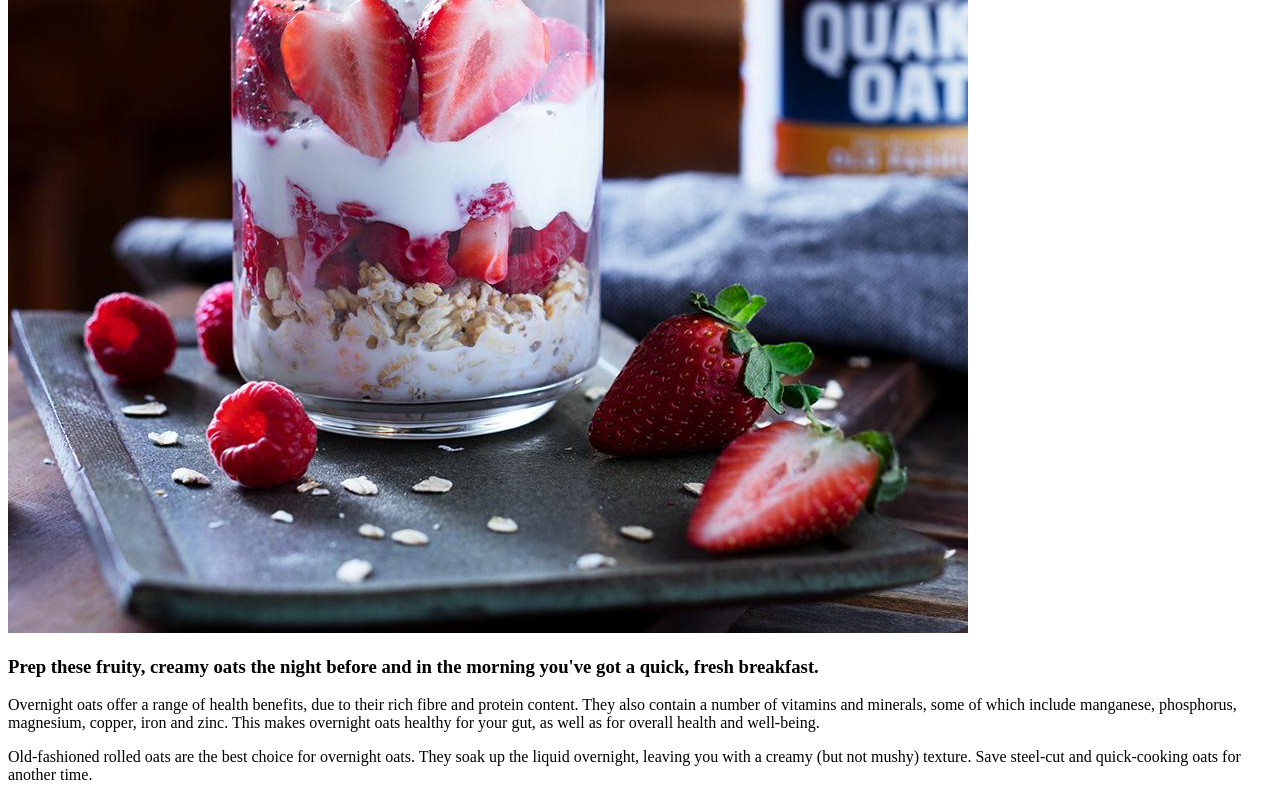
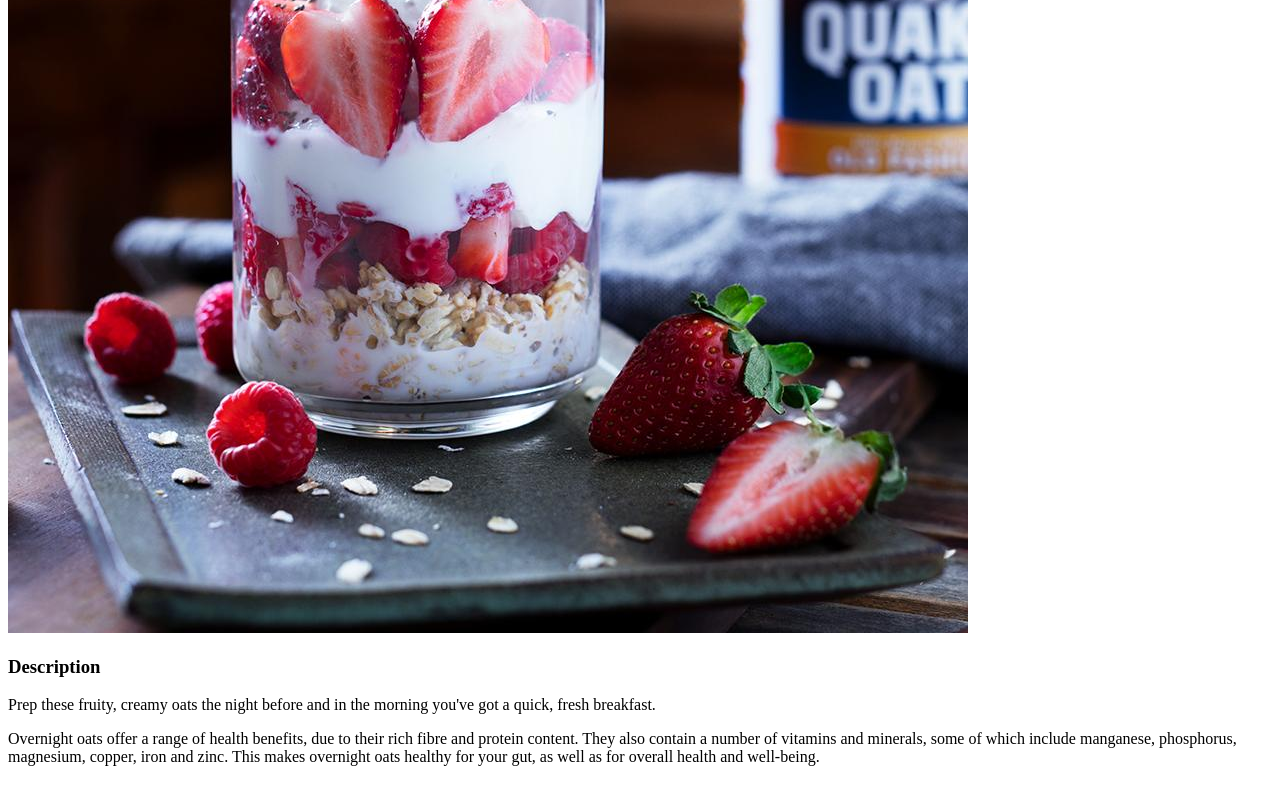
Before and after one commit to AAcod/odin-recipes, a plain HTML site: page recipes/berry-oats.html in a window 1280 px wide. Shown: the part 407-1207 px from the top of the page. Drawn offline with Linux system fonts and the light colour scheme.

Commit message:
paragraphs for overnight oat recipe modified

```diff
--- a/recipes/berry-oats.html
+++ b/recipes/berry-oats.html
@@ -7,8 +7,8 @@
     <body>
         <h1>Berry Overnight Oats</h1>
         <img src="/odin-recipes/img/oats.jpeg" alt="a jar of overnight berry oats">
-        <h3> Prep these fruity, creamy oats the night before and in the morning you've got a quick, fresh breakfast.</h3>
+        <h3>Description</h3>
+        <p>Prep these fruity, creamy oats the night before and in the morning you've got a quick, fresh breakfast.</p>
         <p>Overnight oats offer a range of health benefits, due to their rich fibre and protein content. They also contain a number of vitamins and minerals, some of which include manganese, phosphorus, magnesium, copper, iron and zinc. This makes overnight oats healthy for your gut, as well as for overall health and well-being.</p>
-        <p>Old-fashioned rolled oats are the best choice for overnight oats. They soak up the liquid overnight, leaving you with a creamy (but not mushy) texture. Save steel-cut and quick-cooking oats for another time.</p>
     </body>
 </html>
```
